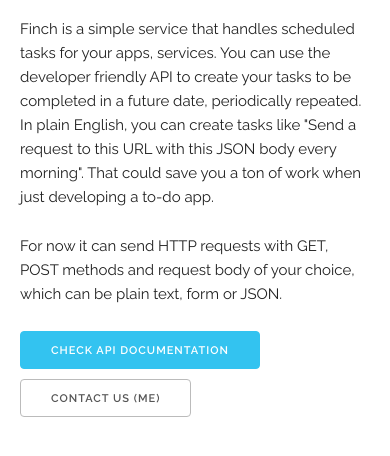
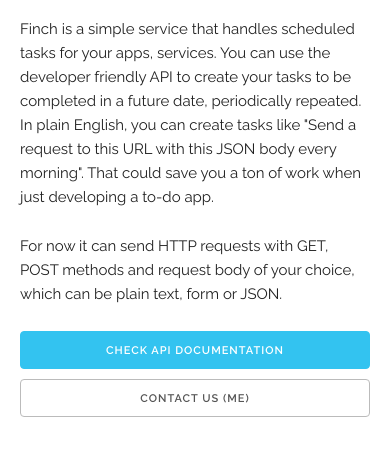
Before and after one commit to emreler/finch, a plain HTML site: page web/index.html in a window 390 px wide. Shown: the part 228-684 px from the top of the page. Drawn offline with Linux system fonts and the light colour scheme.

Commit message:
Website update

```diff
--- a/web/index.html
+++ b/web/index.html
@@ -31,6 +31,11 @@
   @media (max-width: 549px) {
     div#logo img {
       width: 25%;
+    }
+  }
+  @media (max-width: 630px) {
+    a.button {
+      width: 100%;
     }
   }
   </style>
```
